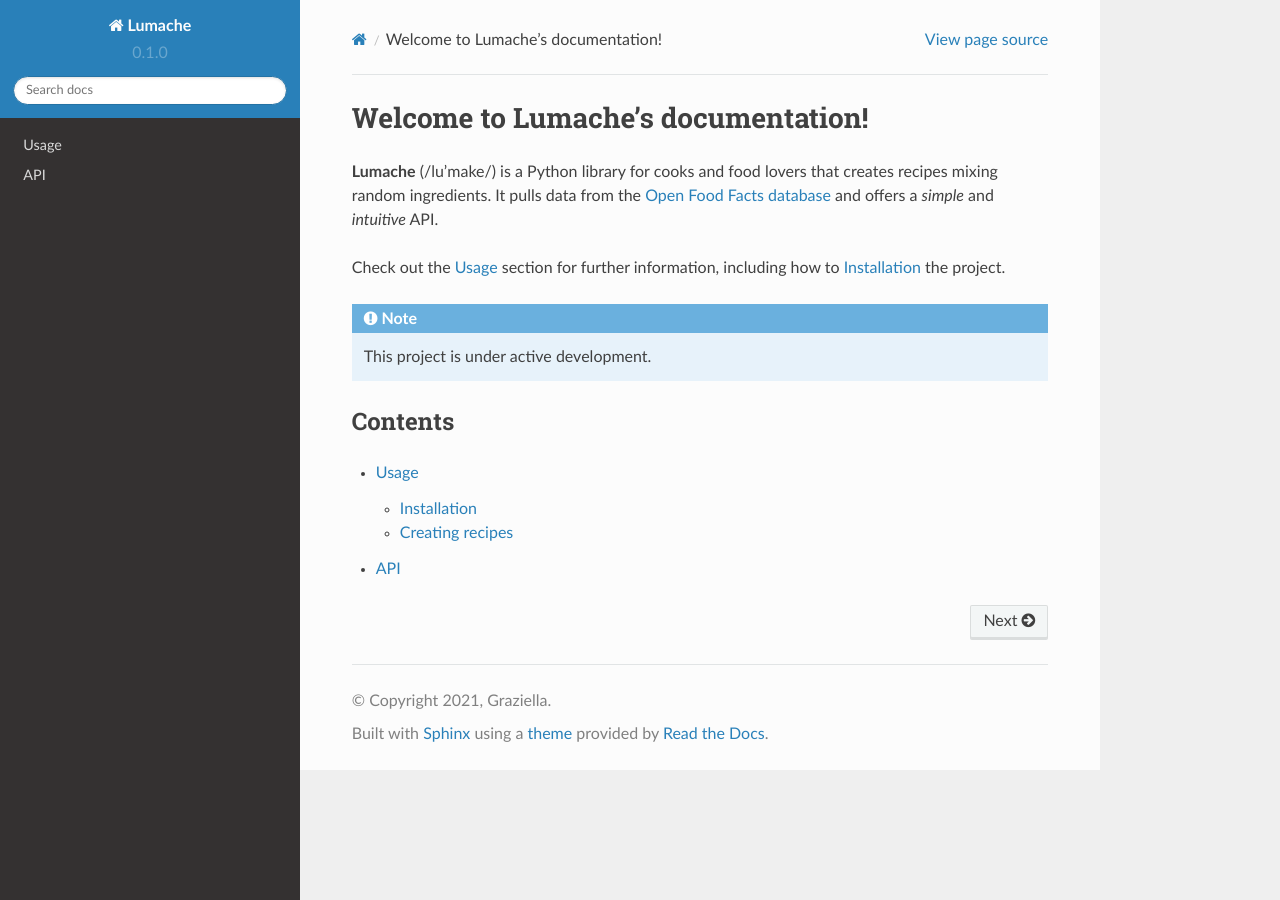
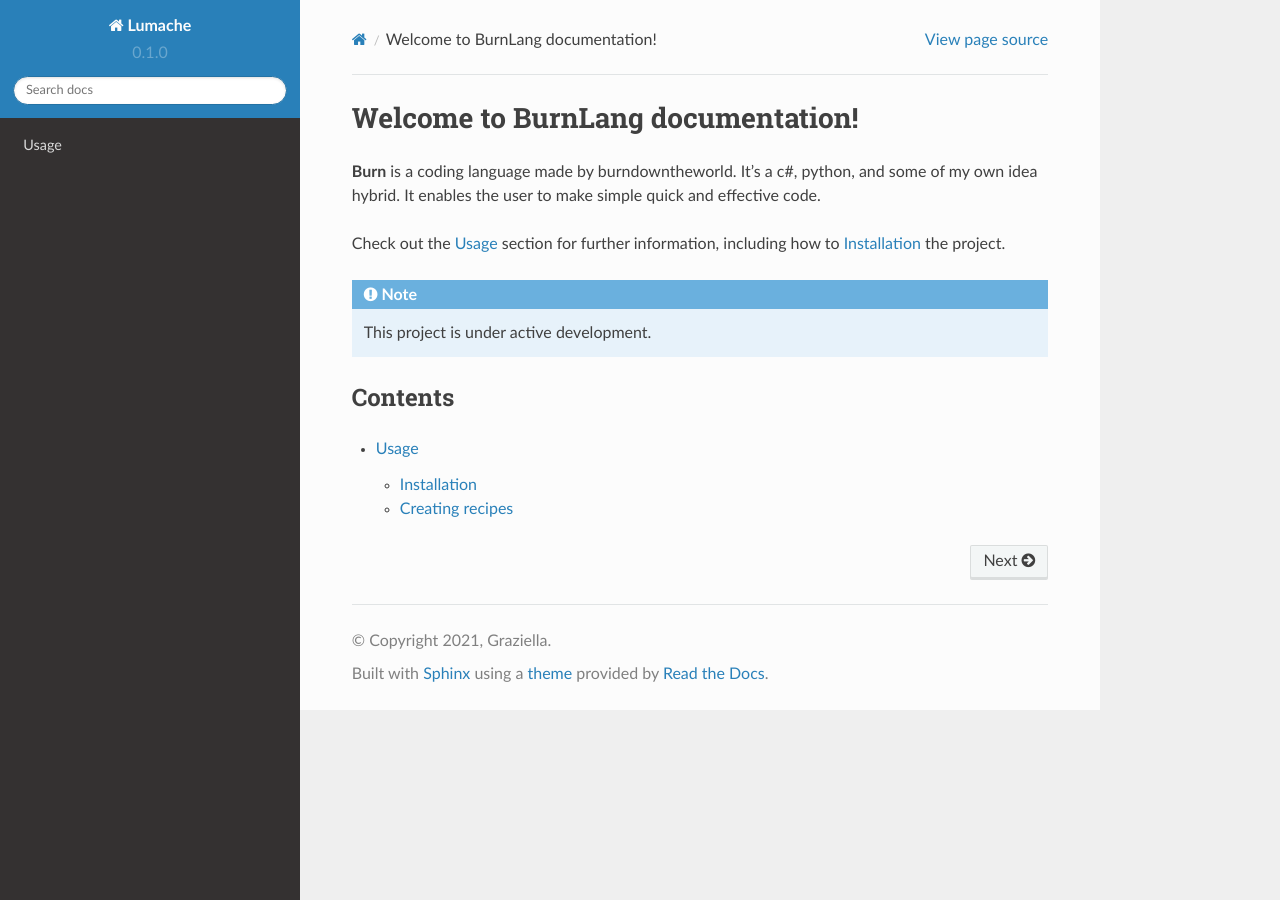
Before and after one commit to Burndowntheworld/docs, a Sphinx documentation site: the page built from docs/source/index.rst, in a window 1280 px wide. Built offline with Sphinx 7.4.7 and the Read the Docs theme 2.0.0, drawn with Linux system fonts in a browser that asks for light colours.

Commit message:
Update index.rst

```diff
--- a/docs/source/index.rst
+++ b/docs/source/index.rst
@@ -1,10 +1,9 @@
-Welcome to Lumache's documentation!
+Welcome to BurnLang documentation!
 ===================================
 
-**Lumache** (/lu'make/) is a Python library for cooks and food lovers
-that creates recipes mixing random ingredients.
-It pulls data from the `Open Food Facts database <https://world.openfoodfacts.org/>`_
-and offers a *simple* and *intuitive* API.
+**Burn** is a coding language made by burndowntheworld.
+It's a c#, python, and some of my own idea hybrid.
+It enables the user to make simple quick and effective code.
 
 Check out the :doc:`usage` section for further information, including
 how to :ref:`installation` the project.
@@ -19,4 +18,3 @@ Contents
 .. toctree::
 
    usage
-   api
```
